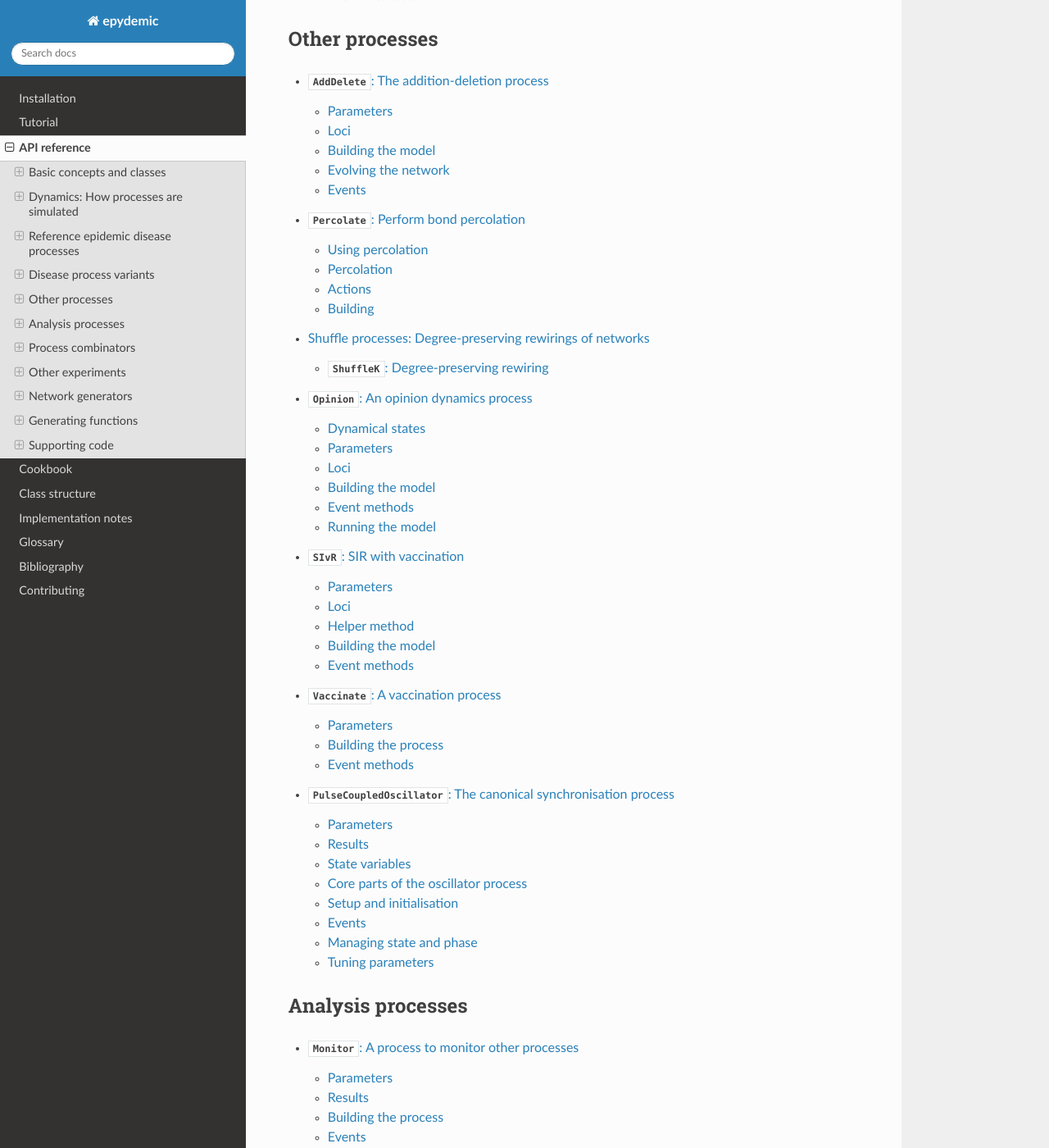
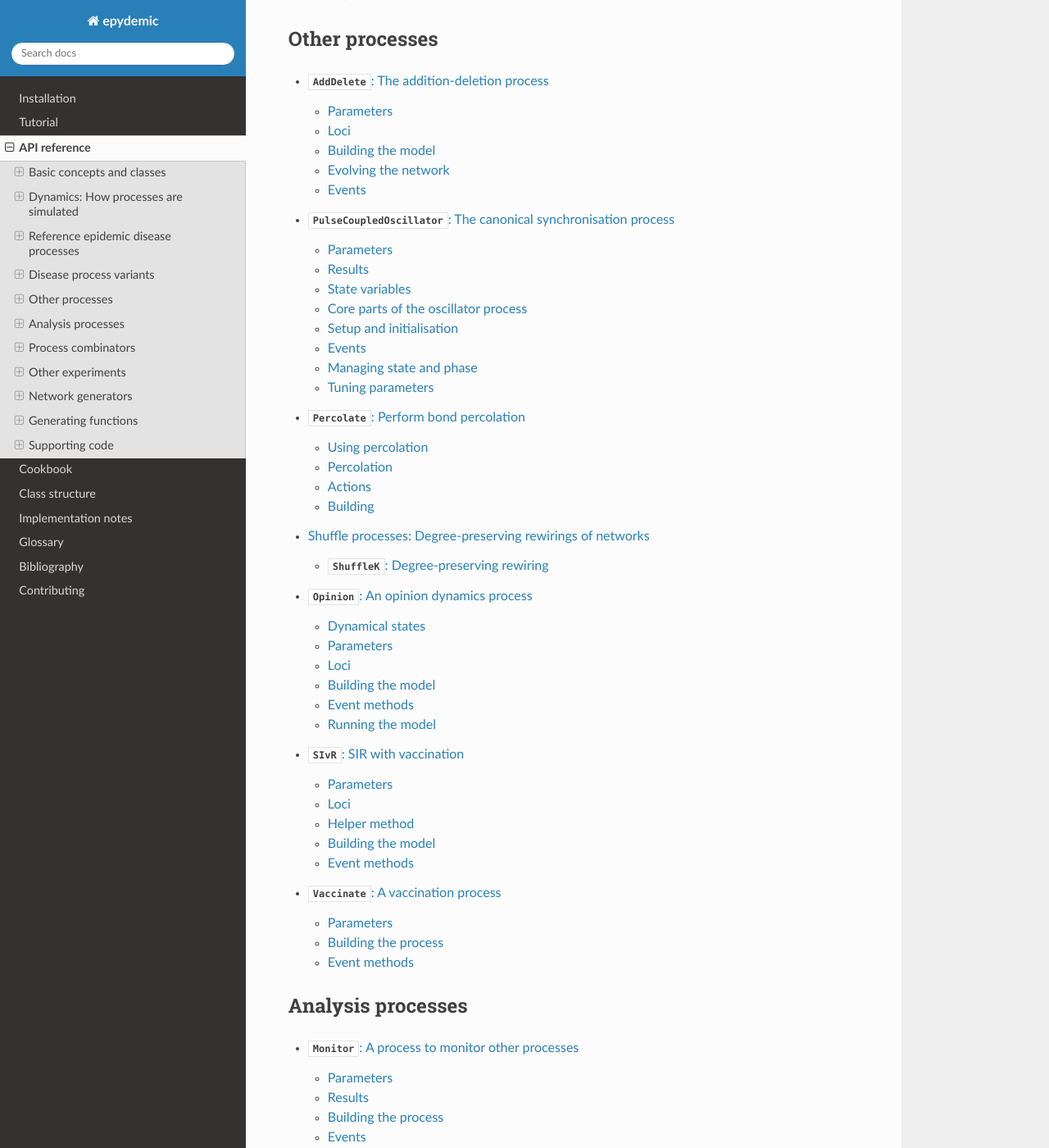
Before and after one commit to simoninireland/epydemic, a Sphinx documentation site: the page built from doc/reference.rst, in a window 1280 px wide and 1400 px high, scrolled down 2576 px. Shown: the whole window at 82% size. Built offline with Sphinx 7.4.7 and the Read the Docs theme 2.0.0, drawn with Linux system fonts in a browser that asks for light colours.

Commit message:
Changed order of "other" processes

```diff
--- a/doc/reference.rst
+++ b/doc/reference.rst
@@ -61,12 +61,12 @@ Other processes
    :maxdepth: 2
 
    adddelete
+   pulsecoupled
    percolate
    shuffle
    opinion
    sivr
    vaccinate
-   pulsecoupled
 
 
 Analysis processes
```
